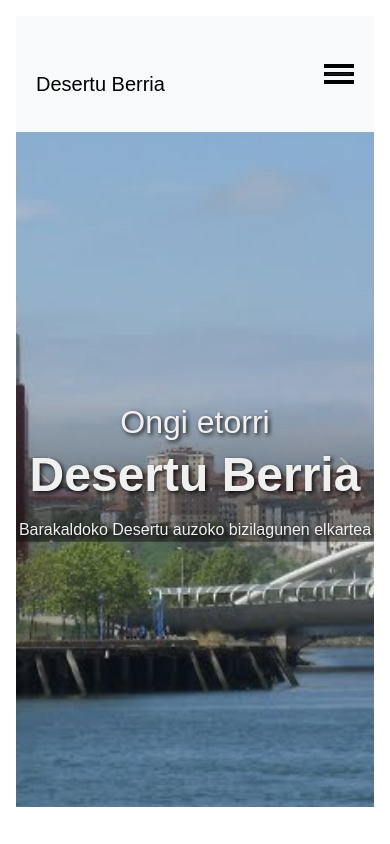
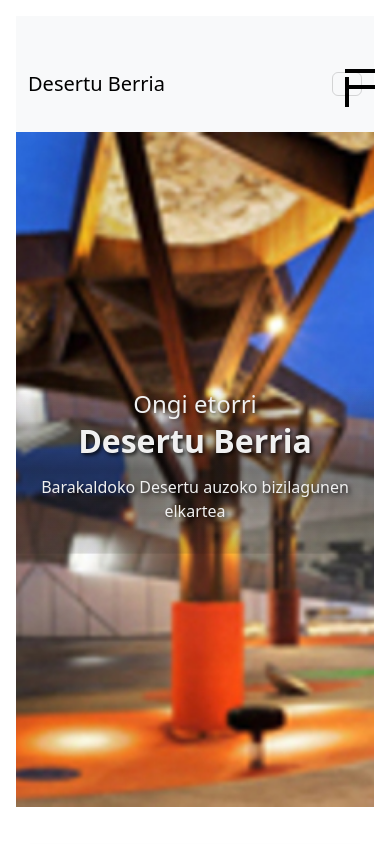
Before and after one commit to vickypineli/desertu.react, a React (Vite) app: page / in a window 390 px wide. Shown: the top 844 px of the page. Built offline with nearby package versions, Linux system fonts and the light colour scheme.

Commit message:
l corrected the image carousel

```diff
--- a/src/components/carousel/Carousel.css
+++ b/src/components/carousel/Carousel.css
@@ -64,11 +64,17 @@
     top: 50%;
     left: 50%;
     transform: translate(-50%, -50%);
-    background: linear-gradient(to top, rgba(17, 17, 17, 0.507), rgba(13, 85, 167, 0)); /* Degradado de abajo hacia arriba */
+    display: flex;
+    flex-direction: column;
+    align-items: center;
+    background: linear-gradient(to top, rgba(17, 17, 17, 0.13), rgba(17, 17, 17, 0.507), rgba(13, 85, 167, 0)); /* Degradado de abajo hacia arriba */
 }
 
 /* Ajustes responsive para pantallas más pequeñas */
 @media (max-width: 768px) {
+    .interactive-text1, .interactive-text2 {
+        height: 30vh;
+    }
     .carousel-title {
         font-size: 3rem;
     }
@@ -76,6 +82,20 @@
         font-size: 2rem;
     }
     .carousel-subtitle2 {
+        font-size: 1.1rem;
+    }
+}
+@media (max-width: 576px) {
+    .interactive-text1, .interactive-text2 {
+        height: 20vh;
+    }
+    .carousel-title {
+        font-size: 2rem;
+    }
+    .carousel-subtitle1 {
+        font-size: 1.5rem;
+    }
+    .carousel-subtitle2 {
         font-size: 1rem;
     }
 }
--- a/src/components/carousel/Carousel.jsx
+++ b/src/components/carousel/Carousel.jsx
@@ -12,31 +12,18 @@ const Carousel = () => {
   };
 
   return (
-    <div id="carouselExample" className="carousel slide" data-bs-ride="carousel">
+    <div id="carouselExample" className="carousel slide" data-bs-ride="carousel" data-bs-interval="3000">
       <div className="carousel-inner">
         <div className="carousel-item active">
-          <img src="/assets/desertu berria0.jpg" className="d-block w-100" alt="Imagen 1" />
+          <img src="/assets/plaza-pormetxeta1.jpg" className="d-block w-100" alt="Plaza PORmetxeta" />
         </div>
         <div className="carousel-item">
-          <img src="/assets/plaza-desierto2.jpg" className="d-block w-100" alt="Imagen 2" />
+          <img src="/assets/plaza-desierto2.jpg" className="d-block w-100" alt="Plaza Desierto" />
         </div>
         <div className="carousel-item">
-          <img src="/assets/plaza-desierto1.png" className="d-block w-100" alt="Imagen 3" />
-        </div>
-        <div className="carousel-item">
-          <img src="/assets/plaza-pormetxeta.jpg" className="d-block w-100" alt="Imagen 4" />
+          <img src="/assets/desertu berria0.jpg" className="d-block w-100" alt="Barrio Desierto" />
         </div>
       </div>
-
-      {/* Botones de control del carrusel */}
-      <button className="carousel-control-prev" type="button" data-bs-target="#carouselExample" data-bs-slide="prev">
-        <span className="carousel-control-prev-icon" aria-hidden="true"></span>
-        <span className="visually-hidden">Previous</span>
-      </button>
-      <button className="carousel-control-next" type="button" data-bs-target="#carouselExample" data-bs-slide="next">
-        <span className="carousel-control-next-icon" aria-hidden="true"></span>
-        <span className="visually-hidden">Next</span>
-      </button>
 
       {/* Textos superpuestos */}
       <div className="carousel-text" onMouseOver={handleOver} onMouseOut={handleOut}>
--- a/src/main.jsx
+++ b/src/main.jsx
@@ -1,7 +1,8 @@
-import 'bootstrap/dist/css/bootstrap.min.css';
 import React from 'react';
 import ReactDOM from 'react-dom/client';
 import App from './App';
+import 'bootstrap/dist/css/bootstrap.min.css';  // Importa Bootstrap CSS
+import 'bootstrap/dist/js/bootstrap.bundle.min.js';  // Importa Bootstrap JS (necesario para que funcione el carrusel)
 import './index.css';
 
 ReactDOM.createRoot(document.getElementById('root')).render(
```
